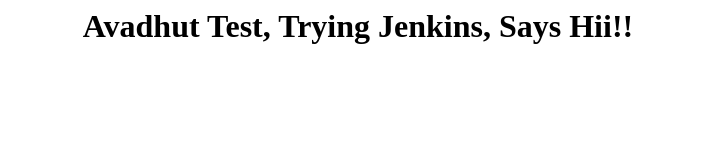
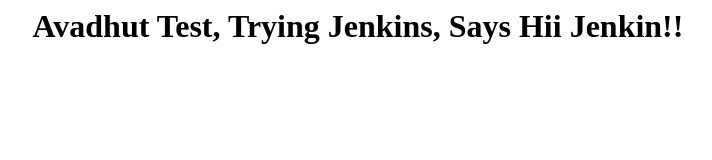
Before and after one commit to MadAcp/avadhut-test, a plain HTML site: page index.html in a window 1280 px wide. Shown: the whole page, without its empty margins (282-994 px from the left). Drawn offline with Linux system fonts and the light colour scheme.

Commit message:
Text change for trigger

```diff
--- a/index.html
+++ b/index.html
@@ -5,6 +5,6 @@
         </title>
     </head>
     <body>
-        <h1 style="text-align: center;">Avadhut Test, Trying Jenkins, Says Hii!!</h1>
+        <h1 style="text-align: center;">Avadhut Test, Trying Jenkins, Says Hii Jenkin!!</h1>
     </body>
 </html>
```
